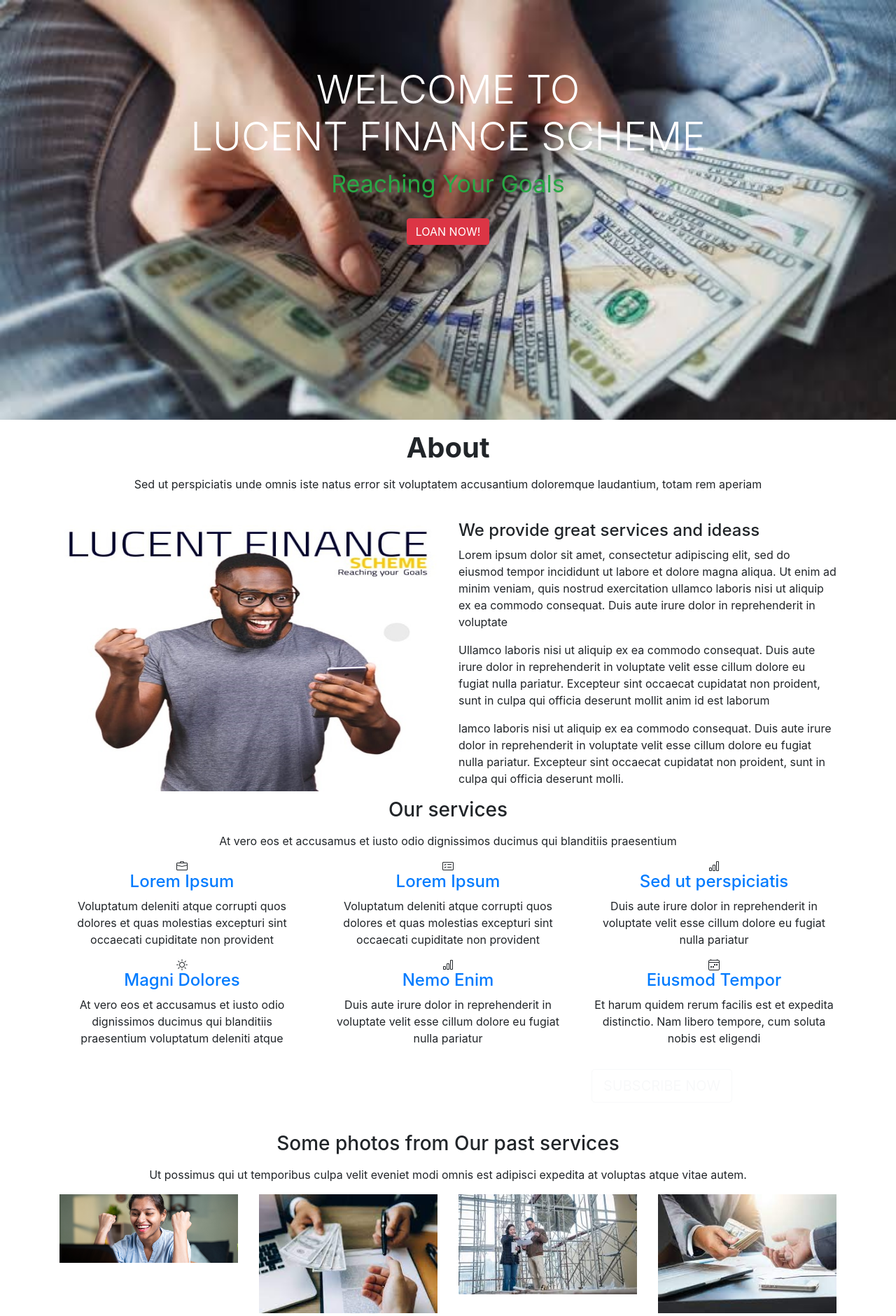
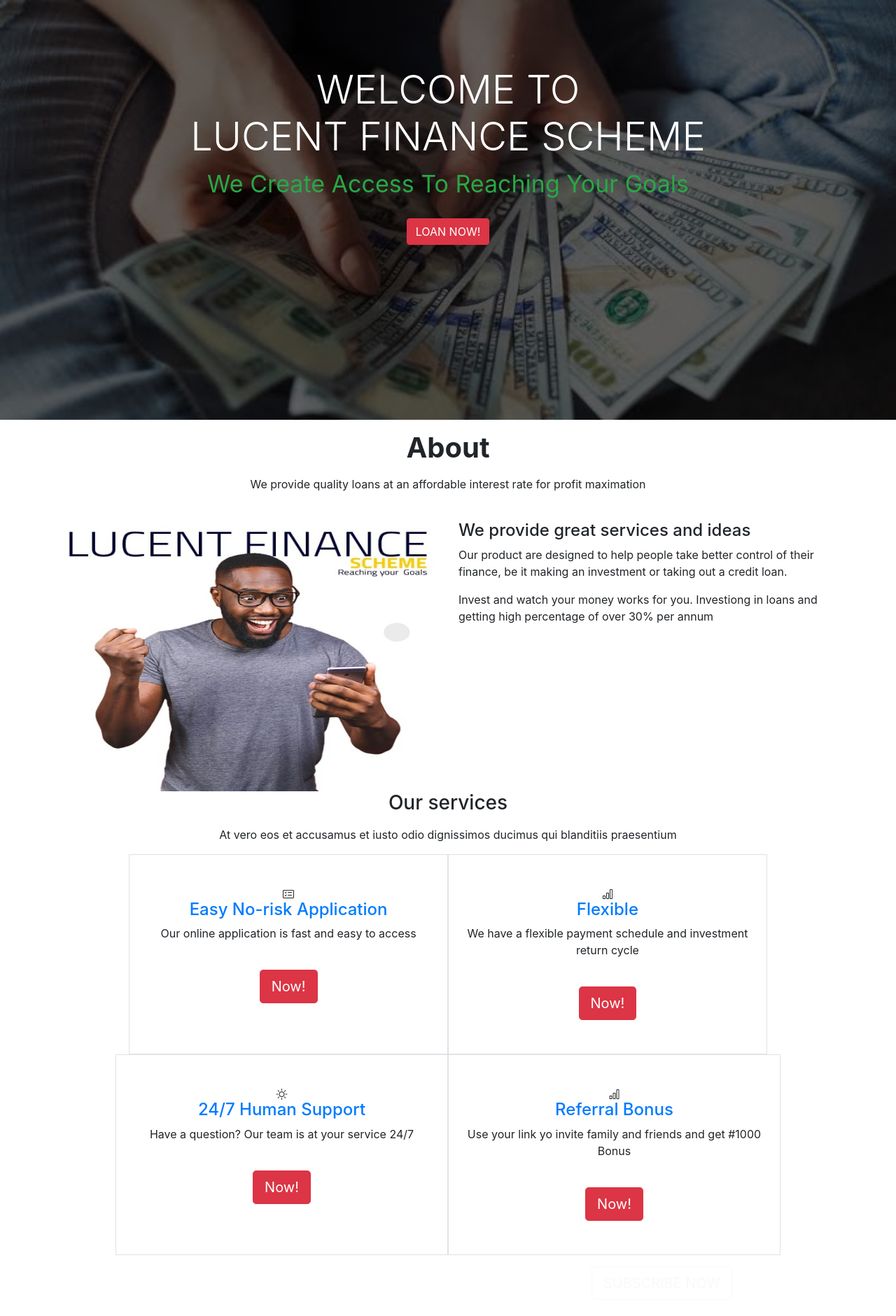
Before and after one commit to Oluwatobi33/loanapp, a PHP site: page / in a window 1280 px wide. Shown: the part 100-1981 px from the top of the page at 70% size. Run offline with PHP 8.4, Linux system fonts and the light colour scheme.

Commit message:
git commit origin master

```diff
--- a/css/style.css
+++ b/css/style.css
@@ -3,11 +3,14 @@ body {
     padding:0px;
 }
 .section {
-    background-image: url(images/money.jpeg);
+    background-image: linear-gradient(rgba(0, 0, 0, 0.6), rgba(0, 0, 0, 0.6)), url("../images/money.jpeg");
     background-size: cover;
     background-position: relative;
     height: 600px;
     background-attachment: fixed;
+}
+ h4,a {
+    text-decoration: none;
 }
 .section1 {
     margin: 0px;
--- a/index.html
+++ b/index.html
@@ -57,7 +57,7 @@
                 <div class="row ">
                     <div class="text-center col-md-12 ope">
                         <h1 class="h1-display fw-bold display-4 text-uppercase text-white">welcome to <br><span class="">lucent finance scheme</span></h1>
-                        <p class=" mb-4 text-success text-capitalize  reach text-white fw-bold mt-2 ">Reaching your goals</p>
+                        <p class=" mb-4 text-success text-capitalize  reach text-white fw-bold mt-2 "> We create access to Reaching your goals</p>
                         <a href="#" class="btn btn-md btn-danger text-uppercase">Loan Now!</a>
                     </div>
                 </div>
@@ -69,9 +69,9 @@
                 <div class="row justify-content-center">
                     <div class=" col-md-12 text-center mt-3">
                         <div class="about mb-3">
-                            <h3 class="abouts ">About</h3>
+                            <h3 class="abouts">About</h3>
                         </div>
-                        <p class="sed">Sed ut perspiciatis unde omnis iste natus error sit voluptatem accusantium doloremque laudantium, totam rem aperiam</p>
+                        <p class="sed">We provide quality loans at an affordable interest rate for profit maximation</p>
                     </div>
                 </div>
                 <div class="row justify-content-center">
@@ -83,17 +83,15 @@
                         </div>
                     </div>
                     <div class=" col-md-6 mt-4">
-                        <h4>We provide great services and ideass</h4>
+                        <h4>We provide great services and ideas</h4>
                         <p>
-                            Lorem ipsum dolor sit amet, consectetur adipiscing elit, sed do eiusmod tempor incididunt ut labore et dolore magna aliqua. Ut enim ad minim veniam, quis nostrud exercitation ullamco laboris nisi ut aliquip ex ea commodo consequat. Duis aute irure dolor
-                            in reprehenderit in voluptate
+                            Our product are designed to help people take better control of their finance, be it making an investment or taking out a credit loan.
                         </p>
                         <p>
-                            Ullamco laboris nisi ut aliquip ex ea commodo consequat. Duis aute irure dolor in reprehenderit in voluptate velit esse cillum dolore eu fugiat nulla pariatur. Excepteur sint occaecat cupidatat non proident, sunt in culpa qui officia deserunt mollit anim
-                            id est laborum
+                            Invest and watch your money works for you. Investiong in loans and getting high percentage of over 30% per annum
                         </p>
                         <p>
-                            lamco laboris nisi ut aliquip ex ea commodo consequat. Duis aute irure dolor in reprehenderit in voluptate velit esse cillum dolore eu fugiat nulla pariatur. Excepteur sint occaecat cupidatat non proident, sunt in culpa qui officia deserunt molli.
+
                         </p>
                     </div>
                 </div>
@@ -116,63 +114,49 @@
                 </div>
             </div>
             <div class="container">
-                <div class="row justify-content-center">
-                    <div class="col-lg-4 col-md-4 text-center">
-                        <div class="icon">
-                          <i class="left bi bi-briefcase"></i>
-                        </div>
-                        <div class="soft">
-                            <h4 class="fw-bold"><a href="#">Lorem Ipsum</a></h4>
-                            <p>Voluptatum deleniti atque corrupti quos dolores et quas molestias excepturi sint occaecati cupiditate non provident</p>
-                        </div>
-                    </div>
-                    <div  class=" col-lg-4 col-md-4 text-center">
+                <div class="row justify-content-center mx-2">
+                    <div  class=" col-lg-5 col-md-5 text-center border border-3 py-5">
                         <div class="icon">
                             <i class=" left icon-font bi bi-card-checklist"></i>
                         </div>
                         <div class="soft">
-                            <h4 class="fw-bold"><a href="#">Lorem Ipsum</a></h4>
-                            <p>Voluptatum deleniti atque corrupti quos dolores et quas molestias excepturi sint occaecati cupiditate non provident</p>
+                            <h4 class="fw-bold"><a href="#">Easy No-risk Application</a></h4>
+                            <p>Our online application is fast and easy to access</p>
+                            <button class="btn btn-danger btn-lg mt-4">Now!</button>
                         </div>
                     </div>
-                    <div  class="col-lg-4 col-md-4 text-center">
+                    <div  class="col-lg-5 col-md-5 text-center border border-3 py-5">
                         <div class="icon">
                             <i class=" left bi bi-bar-chart"></i>
                         </div>
                         <div class="soft">
-                            <h4 class="fw-bold "><a href="#">Sed ut perspiciatis</a></h4>
-                            <p>Duis aute irure dolor in reprehenderit in voluptate velit esse cillum dolore eu fugiat nulla pariatur</p>
+                            <h4 class="fw-bold "><a href="#">Flexible</a></h4>
+                            <p>We have a flexible payment schedule and investment return cycle</p>
+                            <button class="btn btn-danger btn-lg mt-4">Now!</button>
                         </div>
                     </div>
                 </div>
             </div>
             <div class="container">
-                <div class="row">
-                    <div  class="col-lg-4 col-md-4 text-center">
+                <div class="row justify-content-center">
+                    <div  class="col-lg-5 col-md-5 text-center border border-3 py-5">
                         <div class="icon">
                             <i class=" left icon-font bi bi-brightness-high"></i>
                         </div>
                         <div class="soft">
-                            <h4 class="fw-bold "><a href="#">Magni Dolores</a></h4>
-                            <p class="ln-3">At vero eos et accusamus et iusto odio dignissimos ducimus qui blanditiis praesentium voluptatum deleniti atque</p>
+                            <h4 class="fw-bold "><a href="#">24/7 Human Support</a></h4>
+                            <p class="ln-3">Have a question? Our team is at your service 24/7</p>
+                            <button class="btn btn-danger btn-lg mt-4">Now!</button>
                         </div>
                     </div>
-                    <div  class="col-lg-4 col-md-4 text-center">
+                    <div  class="col-lg-5 col-md-5 text-center border border-3 py-5">
                         <div class="icon">
                             <i class=" left bi bi-bar-chart"></i>
                         </div>
                         <div class="soft">
-                            <h4 class="fw-bold"><a href="#">Nemo Enim</a></h4>
-                            <p>Duis aute irure dolor in reprehenderit in voluptate velit esse cillum dolore eu fugiat nulla pariatur</p>
-                        </div>
-                    </div>
-                    <div  class="col-lg-4 col-md-4 text-center">
-                        <div class="icon">
-                            <i class=" left bi bi-calendar4-week"></i>
-                        </div>
-                        <div class="soft">
-                            <h4 class="fw-bold "><a href="#">Eiusmod Tempor</a></h4>
-                            <p>Et harum quidem rerum facilis est et expedita distinctio. Nam libero tempore, cum soluta nobis est eligendi</p>
+                            <h4 class="fw-bold"><a href="#">Referral Bonus</a></h4>
+                            <p>Use your link yo invite family and friends and get #1000 Bonus</p>
+                            <button class="btn btn-danger btn-lg mt-4">Now!</button>
                         </div>
                     </div>
                 </div>
@@ -265,7 +249,7 @@
                             </div>
                             <div class="another mx-5">
                                 <h4>Location:</h4>
-                                <p>A108 Adam Street<br>New York, NY 535022</p>
+                                <p>25,LONI STREET, OKITIPUPA<br></p>
                             </div>
                         </div>
                         <div class="col-md-3">
@@ -274,7 +258,7 @@
                             </div>
                             <div class="another mx-5">
                                 <h4>Open Hours:</h4>
-                                <p>Monday-Saturday:<br>11:00 AM - 2300 PM</p>
+                                <p>Monday-Saturday:<br>08:00 AM - 05:00 PM</p>
                             </div>
                         </div>
                         <div class="col-md-3">
@@ -282,17 +266,17 @@
                                 <i class="bi bi-envelope"></i>
                             </div>
                             <div class="another mx-5">
-                                <h4>Email:</h4>
-                                <p>info@example.com<br>contact@example.com</p>
+                                <h4>Email Address:</h4>
+                                <p>emmauelayo@yahoo.com<br></p>
                             </div>
                         </div>
                         <div class="col-md-3">
-                            <div class="icon ink ">
+                            <div class="icon ink">
                                 <i class="bi bi-phone"></i>
                             </div>
                             <div class="another mx-5">
                                 <h4>Call:</h4>
-                                <p>+1 5589 55488 51<br>+1 5589 22475 14</p>
+                                <p>+23408039753344<br>+2348157478411</p>
                             </div>
                         </div>
                     </div>
@@ -329,7 +313,7 @@
                     <div class="col-md-12">
                         <div class="align-items-center">
                             <h3 class="text-center text-white fw-bold">lucent finance scheme</h3>
-                            <p class="text-center text-white fw-bold">Et aut eum quis fuga eos sunt ipsa nihil. Labore corporis magni eligendi fuga maxime saepe commodi placeat.</p>
+                            <p class="text-center text-white fw-bold">We provide quality loans at an affordable interest rate for profit maximation<p>
                             <div class="social text-center">
                                 <a href="#" class="twitter"><i class="bx bxl-twitter"></i></a>
                                 <a href="#" class="facebook"><i class="bx bxl-facebook"></i></a>
```
